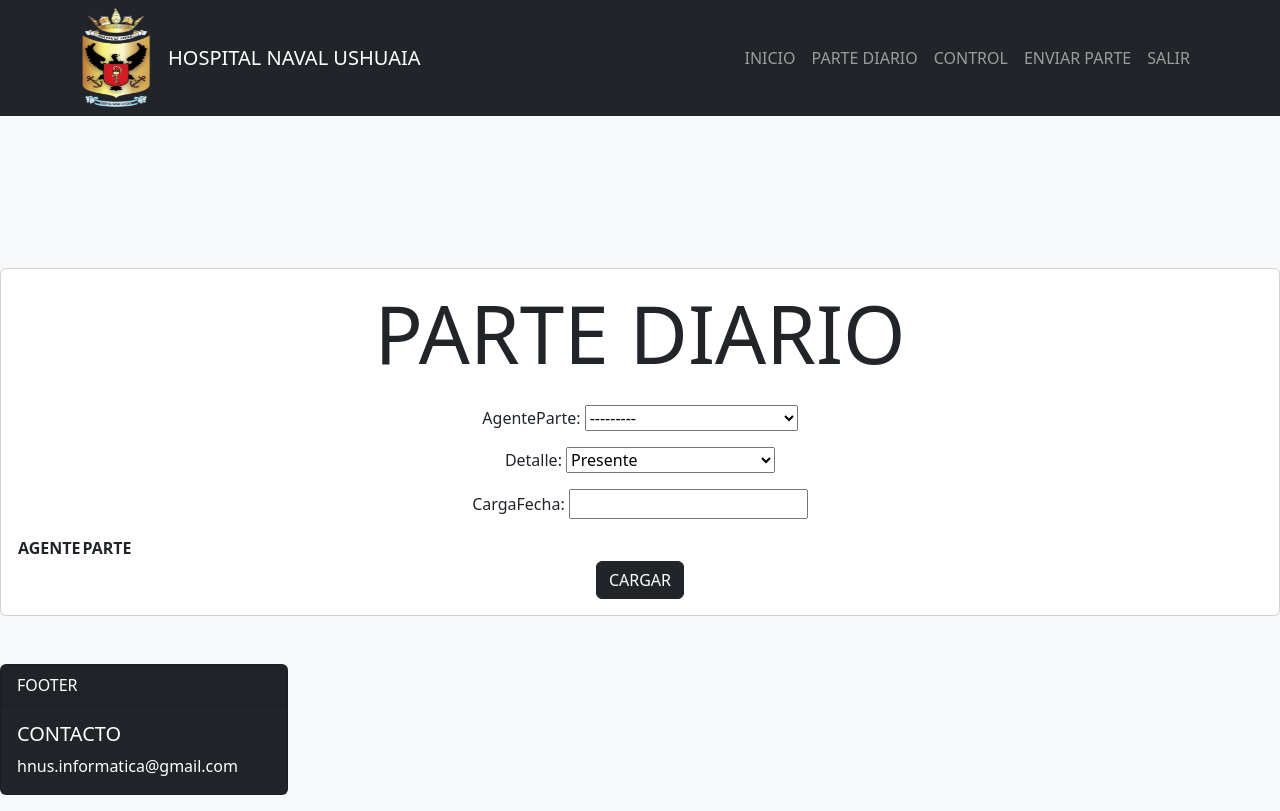
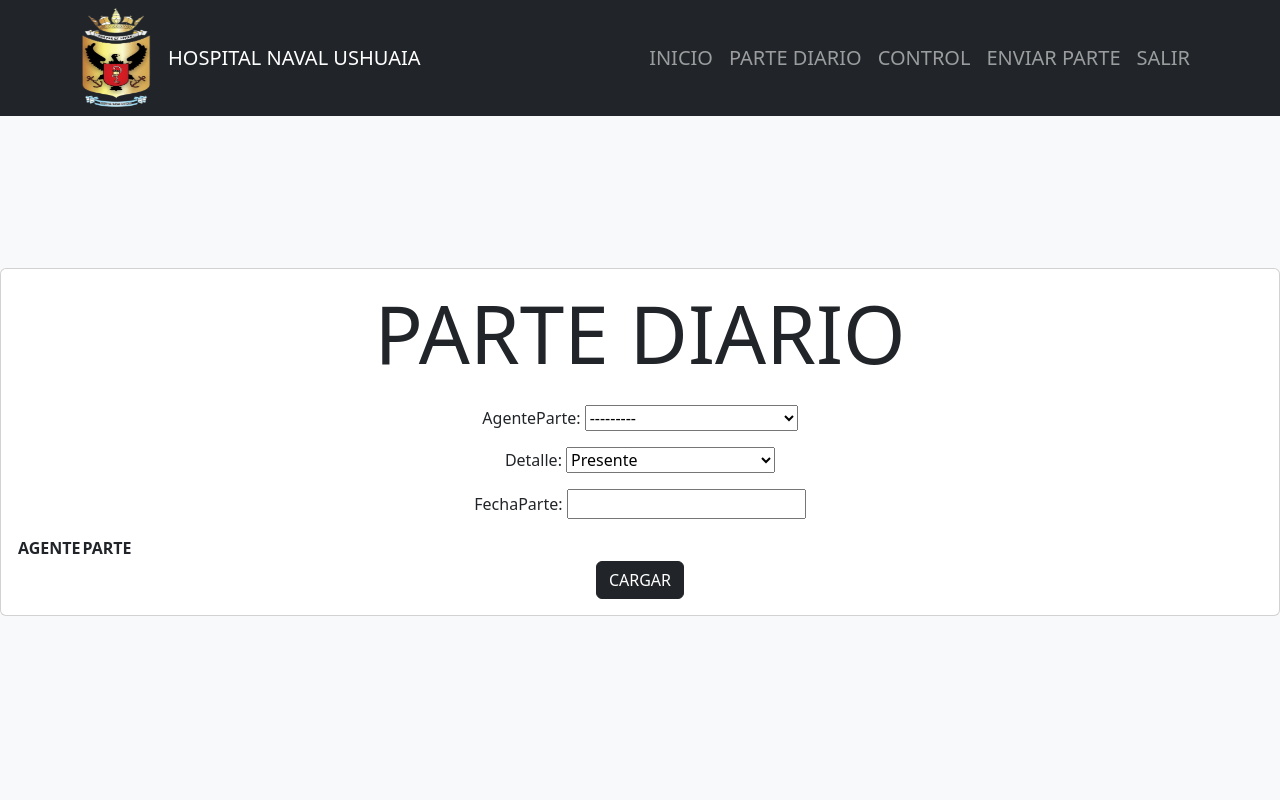
Before and after one commit to johana-TS/ParteDiario, a Django app: page /parte_diario in a window 1280 px wide. After the commit the page ends 616 px from the top, so only its background shows below. Run offline with Django 5.2, Linux system fonts and the light colour scheme; a user stored in the database is signed in; data comes from the database, SQL or seed files in the repository; lists and menus that the app fills with data are empty.

Commit message:
cambioen en modelo de db

```diff
--- a/AppParte/forms.py
+++ b/AppParte/forms.py
@@ -8,5 +8,5 @@ class parteDiarioClass(ModelForm):
         model=parteDiario
         fields= ['agenteParte',
                  'detalle',
-                 'cargaFecha',
-                 ]
+                 'FechaParte',
+                ]
--- a/AppParte/models.py
+++ b/AppParte/models.py
@@ -7,6 +7,7 @@ from django.contrib.auth.models import User
 # Create your models here.
 class departamento(models.Model):
     nombre= models.CharField(max_length=100)
+
 
     def __str__(self):
         return self.nombre
@@ -32,17 +33,18 @@ class parteDiario(models.Model):
         ("A","Ausente"),
 
     )
-    detalle = models.CharField(choices=opcion,
-                               max_length=35,
-                                 default= "Presente")
+    detalle = models.CharField(choices=opcion, max_length=35, default= "Presente")
     ingresadoFecha= models.DateTimeField(auto_now_add=True)
     usuarioIngreso=models.ForeignKey(User, on_delete= models.CASCADE)
+    usuarioModifica=models.CharField(max_length=6, null=True)
+    FechaModificado=models.DateTimeField(null=True, blank=True)
     visadoFecha=models.DateTimeField(null=True)
-    cargaFecha=models.DateTimeField(null=True, blank=True)
-    usuarioVisado=models.CharField(max_length=4, null=True)
+    FechaParte=models.DateTimeField(null=True, blank=True)
+    usuarioVisado=models.CharField(max_length=6, null=True)
+    FechaVisado=models.DateTimeField(null=True, blank=True)
     estado= models.BooleanField(default=False)
     agenteParte= models.ForeignKey(agente, on_delete=models.CASCADE, null=True)
-
+    dto=models.ForeignKey(departamento, on_delete= models.CASCADE, null=True)
 
 
     def __str__(self):
--- /dev/null
+++ b/AppParte/static/css/style.css
@@ -0,0 +1,10 @@
+.btn-modificar{
+    background-color: #11235A;
+    color: aliceblue;
+}
+
+
+.btnEliminar{
+    background-color: #9B0000;
+    color: aliceblue;
+}
--- a/AppParte/templates/editarParteDiario.html
+++ b/AppParte/templates/editarParteDiario.html
@@ -20,7 +20,7 @@
                 </div>
                 <div class="m-2">
                     <label for="">Fecha</label>
-                    <input type="date" id="fecha" value="{{parte.ingresadoFecha}}">
+                    <input type="date" id="fecha" value="{{parte.FechaParte}}">
                 </div>
 
             </div>
--- a/AppParte/templates/index.html
+++ b/AppParte/templates/index.html
@@ -5,11 +5,12 @@
     <meta charset="UTF-8">
     <meta name="viewport" content="width=device-width, initial-scale=1.0">
     <link rel="stylesheet" href="https://cdn.jsdelivr.net/npm/bootstrap@5.3.2/dist/css/bootstrap.min.css">
+    <link rel="stylesheet" href="{% static  'css/style.css' %}">
     <title>ParteDiario</title>
 </head>
 <body class="bg-body-tertiary" >
 
-    <nav class="navbar navbar-expand-lg bg-dark navbar-dark">
+    <nav class="navbar navbar-expand-lg bg-dark navbar-dark fs-5">
         <div class="container">
           <img src="{% static 'img/logoHNUS.png' %}" alt="Logo" width="70" height="100" class="d-inline-block align-text-top">
           <a class="navbar-brand p-2 m-2" href="#">HOSPITAL NAVAL USHUAIA</a>
@@ -42,14 +43,18 @@
     {% block parteDiario %}{% endblock %}
     {% block control %}{% endblock %}
 
-    <div class="card text-white bg-dark mb-3" style="max-width: 18rem;">
-      <div class="card-header">FOOTER</div>
-      <div class="card-body">
+ <!--   <div class="card text-white bg-dark mb-3 text-center mt-4" >
+      <div class="card-body mt-4">
         <h5 class="card-title">CONTACTO</h5>
-        <p class="card-text"> hnus.informatica@gmail.com </p>
+        <p class="card-text text-center">
+          <svg xmlns="http://www.w3.org/2000/svg" width="25" height="25" fill="currentColor" class="bi bi-envelope-at" viewBox="0 0 16 16">
+            <path d="M2 2a2 2 0 0 0-2 2v8.01A2 2 0 0 0 2 14h5.5a.5.5 0 0 0 0-1H2a1 1 0 0 1-.966-.741l5.64-3.471L8 9.583l7-4.2V8.5a.5.5 0 0 0 1 0V4a2 2 0 0 0-2-2zm3.708 6.208L1 11.105V5.383zM1 4.217V4a1 1 0 0 1 1-1h12a1 1 0 0 1 1 1v.217l-7 4.2z"/>
+            <path d="M14.247 14.269c1.01 0 1.587-.857 1.587-2.025v-.21C15.834 10.43 14.64 9 12.52 9h-.035C10.42 9 9 10.36 9 12.432v.214C9 14.82 10.438 16 12.358 16h.044c.594 0 1.018-.074 1.237-.175v-.73c-.245.11-.673.18-1.18.18h-.044c-1.334 0-2.571-.788-2.571-2.655v-.157c0-1.657 1.058-2.724 2.64-2.724h.04c1.535 0 2.484 1.05 2.484 2.326v.118c0 .975-.324 1.39-.639 1.39-.232 0-.41-.148-.41-.42v-2.19h-.906v.569h-.03c-.084-.298-.368-.63-.954-.63-.778 0-1.259.555-1.259 1.4v.528c0 .892.49 1.434 1.26 1.434.471 0 .896-.227 1.014-.643h.043c.118.42.617.648 1.12.648m-2.453-1.588v-.227c0-.546.227-.791.573-.791.297 0 .572.192.572.708v.367c0 .573-.253.744-.564.744-.354 0-.581-.215-.581-.8Z"/>
+          </svg>
+          hnus.informatica@gmail.com </p>
       </div>
     </div>
-
+-->
 
 
 
--- a/AppParte/views.py
+++ b/AppParte/views.py
@@ -78,10 +78,17 @@ def parte_diario(request):
         try:
             formParte= parteDiarioClass(request.POST)
             nuevoParte= formParte.save(commit=False)
+            print( 'recuperado:')
+            print(nuevoParte.FechaParte)
             nuevoParte.usuarioIngreso = request.user
+            if (nuevoParte.FechaParte=="" or None==nuevoParte.FechaParte ):
+                nuevoParte.FechaParte= datetime.date.today()
+                print( 'asignado:' )
+                print( nuevoParte.ingresadoFecha)
+                print( nuevoParte.FechaParte)
             #chekear que usuario es para que registre el visado
             nuevoParte.save()
-            return redirect ('index')
+            return redirect ('parte_diario')
         except ValueError:
             return render(request, 'parte_diario.html',{
             'form':parteDiarioClass,
@@ -114,7 +121,7 @@ def editarParte(request):
 
     parte= parteDiario.objects.get(id=id)
     parte.estado=estado
-    parte.cargaFecha=fecha
+    parte.FechaParte=fecha
     parte.save()
 
     return redirect(request,'control')
```
Also changed, not shown: AppParte/templates/control.html (+8 -3 lines), AppParte/migrations/0008_rename_cargafecha_partediario_fechamodificado_and_more.py (added), AppParte/migrations/0009_partediario_dto.py (added), db.sqlite3.
